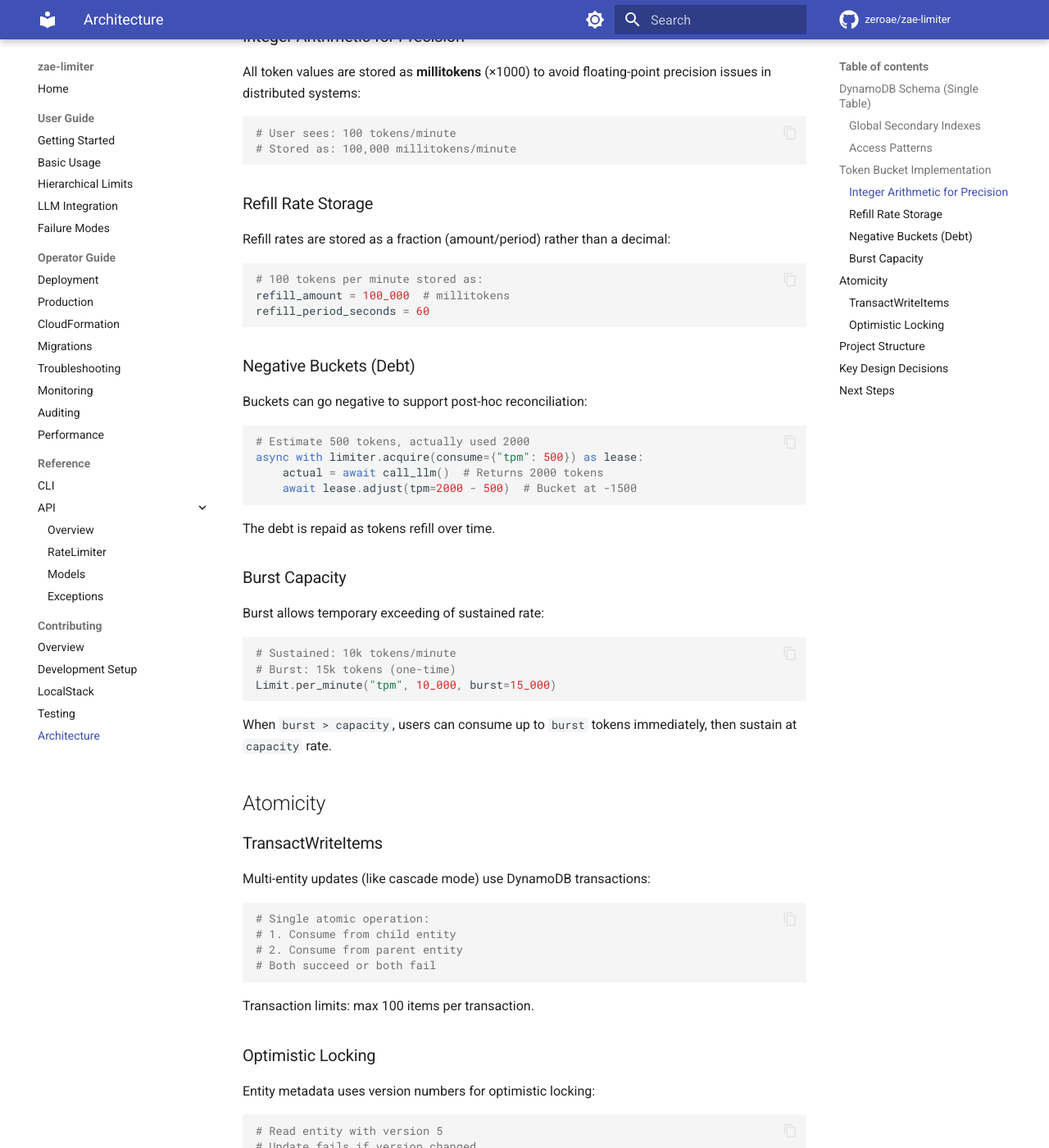
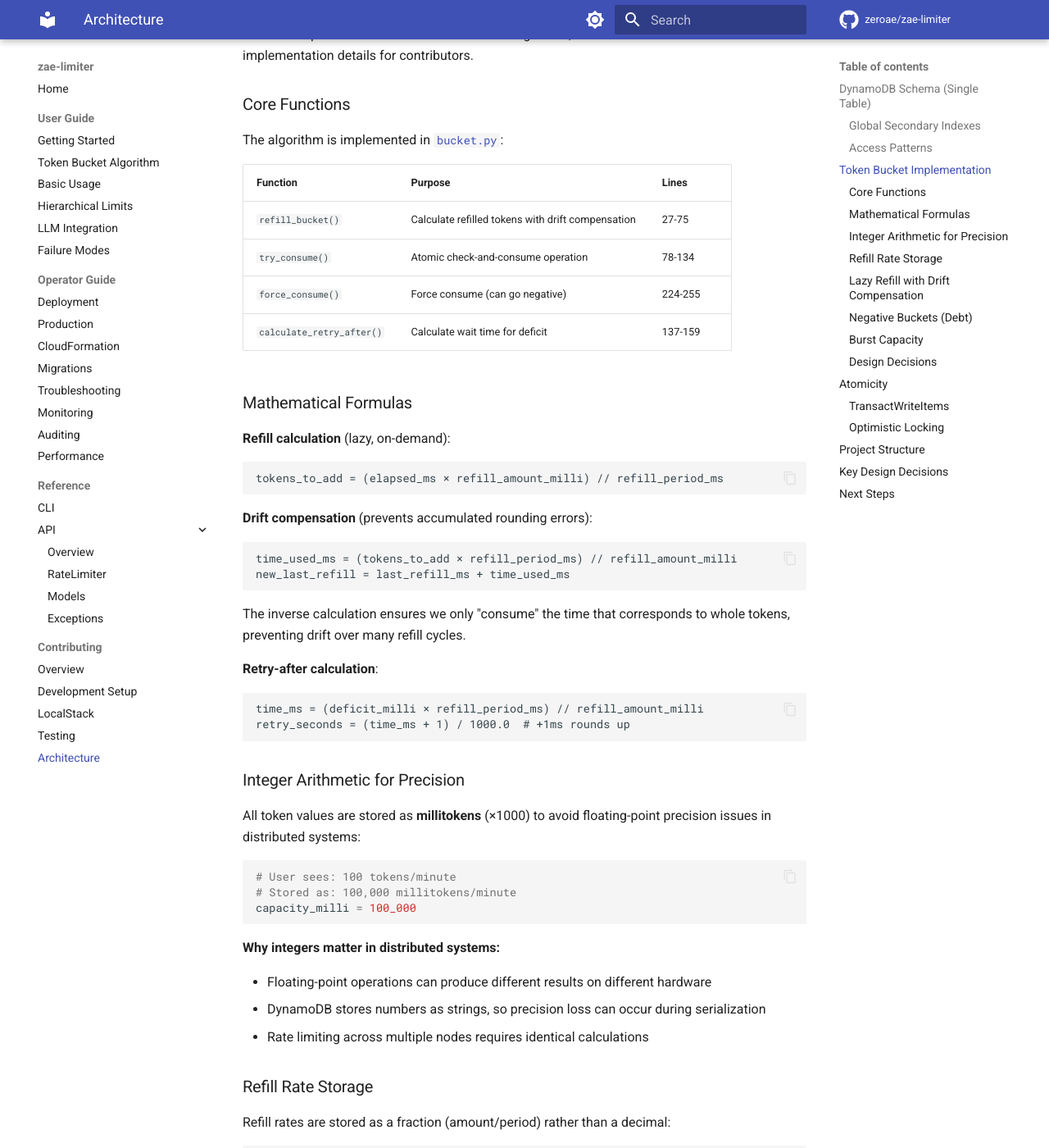
Before and after one commit to zeroae/zae-limiter, an MkDocs documentation site: the page built from docs/contributing/architecture.md, in a window 1280 px wide and 1400 px high, scrolled down 1404 px. Shown: the whole window at 82% size. Built offline with MkDocs 1.6.1 and Material for MkDocs 9.7.7, drawn with Linux system fonts in a browser that asks for light colours; comment, search, counter and statistics services are not loaded; the version menu is left out; some of the changed text lies outside the part shown.

Commit message:
📝 docs: add token bucket algorithm documentation
- Create docs/guide/token-bucket.md explaining the algorithm
  - Classic algorithm overview with Mermaid diagrams
  - Comparison table: classic vs zae-limiter implementation
  - Key concepts: capacity/burst, lazy refill, negative buckets
  - Practical implications and limit selection guide

- Expand docs/contributing/architecture.md
  - Add mathematical formulas for refill, drift compensation, retry
  - Add code walkthrough with function references
  - Add design decisions table with rationale

- Improve src/zae_limiter/bucket.py module docstring
  - Document key features and functions
  - Add links to documentation

- Add cross-references between documentation pages
- Frame negative buckets as general "estimate-then-reconcile" pattern
  (not LLM-specific)

Co-Authored-By: Claude Opus 4.5 <noreply@anthropic.com>

````diff
--- a/docs/contributing/architecture.md
+++ b/docs/contributing/architecture.md
@@ -35,6 +35,43 @@ All data is stored in a single DynamoDB table using a composite key pattern:
 
 ## Token Bucket Implementation
 
+For a conceptual overview of the token bucket algorithm, see the [User Guide](../guide/token-bucket.md). This section covers implementation details for contributors.
+
+### Core Functions
+
+The algorithm is implemented in [`bucket.py`](https://github.com/zeroae/zae-limiter/blob/main/src/zae_limiter/bucket.py):
+
+| Function | Purpose | Lines |
+|----------|---------|-------|
+| `refill_bucket()` | Calculate refilled tokens with drift compensation | 27-75 |
+| `try_consume()` | Atomic check-and-consume operation | 78-134 |
+| `force_consume()` | Force consume (can go negative) | 224-255 |
+| `calculate_retry_after()` | Calculate wait time for deficit | 137-159 |
+
+### Mathematical Formulas
+
+**Refill calculation** (lazy, on-demand):
+
+```
+tokens_to_add = (elapsed_ms × refill_amount_milli) // refill_period_ms
+```
+
+**Drift compensation** (prevents accumulated rounding errors):
+
+```
+time_used_ms = (tokens_to_add × refill_period_ms) // refill_amount_milli
+new_last_refill = last_refill_ms + time_used_ms
+```
+
+The inverse calculation ensures we only "consume" the time that corresponds to whole tokens, preventing drift over many refill cycles.
+
+**Retry-after calculation**:
+
+```
+time_ms = (deficit_milli × refill_period_ms) // refill_amount_milli
+retry_seconds = (time_ms + 1) / 1000.0  # +1ms rounds up
+```
+
 ### Integer Arithmetic for Precision
 
 All token values are stored as **millitokens** (×1000) to avoid floating-point precision issues in distributed systems:
@@ -42,7 +79,14 @@ All token values are stored as **millitokens** (×1000) to avoid floating-point
 ```python
 # User sees: 100 tokens/minute
 # Stored as: 100,000 millitokens/minute
+capacity_milli = 100_000
 ```
+
+**Why integers matter in distributed systems:**
+
+- Floating-point operations can produce different results on different hardware
+- DynamoDB stores numbers as strings, so precision loss can occur during serialization
+- Rate limiting across multiple nodes requires identical calculations
 
 ### Refill Rate Storage
 
@@ -50,9 +94,35 @@ Refill rates are stored as a fraction (amount/period) rather than a decimal:
 
 ```python
 # 100 tokens per minute stored as:
-refill_amount = 100_000  # millitokens
-refill_period_seconds = 60
+refill_amount_milli = 100_000  # millitokens (numerator)
+refill_period_ms = 60_000      # milliseconds (denominator)
 ```
+
+This avoids representing `1.6667 tokens/second` as a float. Instead:
+
+```python
+# 100 tokens/minute = 100,000 millitokens / 60,000 ms
+# Integer division handles the math precisely
+```
+
+### Lazy Refill with Drift Compensation
+
+Tokens are calculated on-demand rather than via a background timer. The `refill_bucket()` function:
+
+1. Calculates elapsed time since last refill
+2. Computes tokens to add using integer division
+3. Tracks "time consumed" to prevent drift
+
+```python
+# From bucket.py:refill_bucket()
+tokens_to_add = (elapsed_ms * refill_amount_milli) // refill_period_ms
+
+# Drift compensation: only advance time for tokens actually added
+time_used_ms = (tokens_to_add * refill_period_ms) // refill_amount_milli
+new_last_refill = last_refill_ms + time_used_ms
+```
+
+Without drift compensation, repeated calls with small time intervals would accumulate rounding errors.
 
 ### Negative Buckets (Debt)
 
@@ -65,7 +135,15 @@ async with limiter.acquire(consume={"tpm": 500}) as lease:
     await lease.adjust(tpm=2000 - 500)  # Bucket at -1500
 ```
 
-The debt is repaid as tokens refill over time.
+The `force_consume()` function handles this:
+
+```python
+# From bucket.py:force_consume()
+# Consume can go negative - no bounds checking
+new_tokens_milli = refill.new_tokens_milli - (amount * 1000)
+```
+
+The debt is repaid as tokens refill over time. A bucket at -1500 millitokens needs 1.5 minutes to reach 0 (at 1000 tokens/minute).
 
 ### Burst Capacity
 
@@ -78,6 +156,15 @@ Limit.per_minute("tpm", 10_000, burst=15_000)
 ```
 
 When `burst > capacity`, users can consume up to `burst` tokens immediately, then sustain at `capacity` rate.
+
+### Design Decisions
+
+| Decision | Rationale |
+|----------|-----------|
+| Integer over float | Identical results across distributed nodes; no precision drift |
+| Lazy over continuous | No background timers; accurate retry_after; efficient |
+| Negative allowed | Estimate-then-reconcile pattern; operations with unknown cost |
+| Fraction over decimal | Exact representation of rates like 100/minute |
 
 ## Atomicity
 
--- a/mkdocs.yml
+++ b/mkdocs.yml
@@ -94,6 +94,7 @@ nav:
   - Home: index.md
   - User Guide:
       - Getting Started: getting-started.md
+      - Token Bucket Algorithm: guide/token-bucket.md
       - Basic Usage: guide/basic-usage.md
       - Hierarchical Limits: guide/hierarchical.md
       - LLM Integration: guide/llm-integration.md
````
Also changed, not shown: docs/guide/basic-usage.md (+2 -1 lines), docs/guide/llm-integration.md (+3 -0 lines), docs/guide/token-bucket.md (added, +201 -0 lines), 1 other file.
